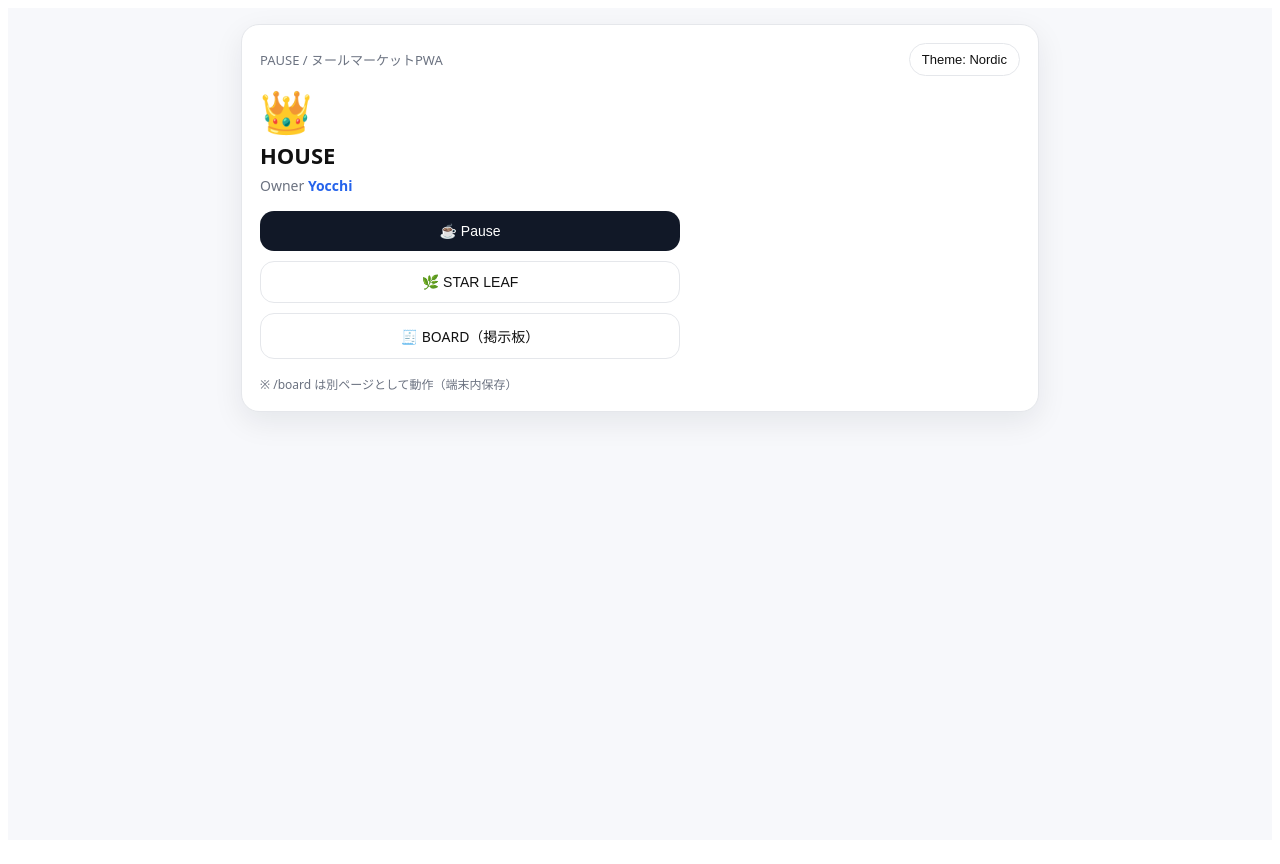
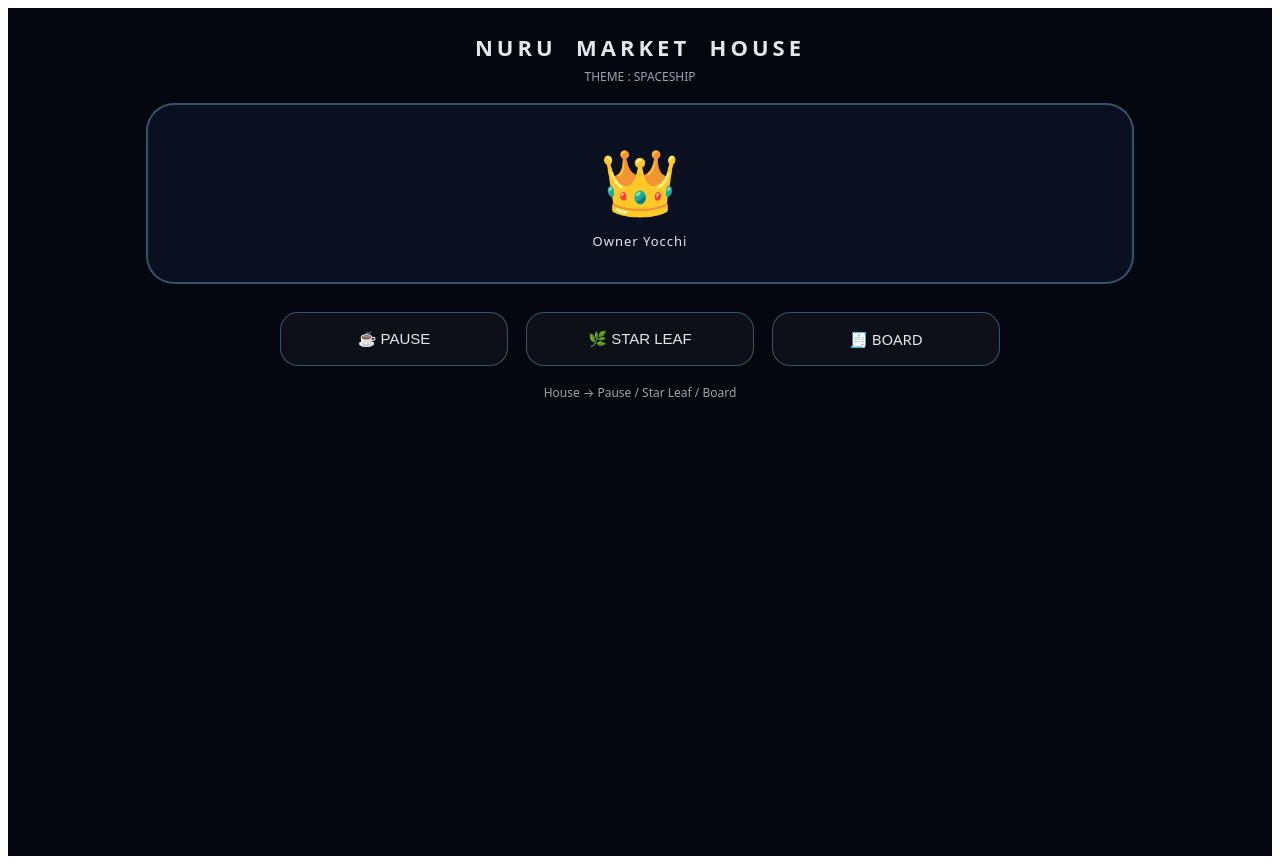
Before and after one commit to kan0601g-maker/pause-pwa, a Next.js app: page / in a window 1280 px wide. Built offline with nearby package versions, Linux system fonts and the light colour scheme.

Commit message:
Update page.js

```diff
--- a/app/page.js
+++ b/app/page.js
@@ -1,287 +1,137 @@
 "use client";
 
-import React, { useEffect, useMemo, useState } from "react";
+import React, { useState } from "react";
 import Link from "next/link";
 
 export default function Home() {
-  const [view, setView] = useState("HOUSE"); // HOUSE | PAUSE | STAR
-  const [theme, setTheme] = useState("NORDIC"); // NORDIC | SPACESHIP
-  const [scanning, setScanning] = useState(false);
-  const [scanMsg, setScanMsg] = useState("");
+  const [view, setView] = useState("HOUSE");
 
-  const T = useMemo(() => {
-    if (theme === "SPACESHIP") {
-      return {
-        pageBg: "#0b1020",
-        cardBg: "#111a33",
-        text: "#e5e7eb",
-        sub: "#9ca3af",
-        border: "rgba(255,255,255,0.12)",
-        btnBg: "#1f2a4d",
-        btnText: "#e5e7eb",
-        accent: "#7dd3fc",
-      };
-    }
-    // NORDIC
-    return {
-      pageBg: "#f7f8fb",
-      cardBg: "#ffffff",
-      text: "#111111",
-      sub: "#6b7280",
-      border: "#e5e7eb",
-      btnBg: "#111827",
-      btnText: "#ffffff",
-      accent: "#2563eb",
-    };
-  }, [theme]);
-
-  useEffect(() => {
-    if (!scanning) return;
-    setScanMsg("SCANNING...");
-    const t1 = setTimeout(() => setScanMsg("SCANNING... 50%"), 900);
-    const t2 = setTimeout(() => setScanMsg("SCANNING COMPLETE."), 2000);
-    const t3 = setTimeout(() => setScanning(false), 2000);
-    return () => {
-      clearTimeout(t1);
-      clearTimeout(t2);
-      clearTimeout(t3);
-    };
-  }, [scanning]);
+  const bg = "#05070f";
+  const card = "#0b1020";
+  const border = "rgba(125,211,252,0.35)";
+  const text = "#e5e7eb";
+  const sub = "#9ca3af";
 
   const shell = {
     minHeight: "100vh",
-    background: T.pageBg,
-    color: T.text,
+    background: bg,
+    color: text,
     fontFamily:
-      'ui-sans-serif, system-ui, -apple-system, "Segoe UI", Roboto, "Helvetica Neue", Arial',
-    padding: 16,
+      'ui-sans-serif, system-ui, -apple-system, "Segoe UI", Roboto, Arial',
+    padding: 24,
   };
 
-  const card = {
-    maxWidth: 760,
+  const frame = {
+    maxWidth: 920,
     margin: "0 auto",
-    border: `1px solid ${T.border}`,
-    borderRadius: 18,
-    padding: 18,
-    background: T.cardBg,
-    boxShadow:
-      theme === "SPACESHIP"
-        ? "0 10px 30px rgba(0,0,0,0.35)"
-        : "0 10px 30px rgba(17,24,39,0.08)",
+    borderRadius: 28,
+    border: `2px solid ${border}`,
+    background: card,
+    padding: 32,
+    textAlign: "center",
   };
 
-  const topRow = {
-    display: "flex",
-    alignItems: "center",
-    justifyContent: "space-between",
-    gap: 12,
-    marginBottom: 14,
+  const btnBase = {
+    padding: "16px 20px",
+    borderRadius: 18,
+    fontSize: 15,
+    cursor: "pointer",
+    border: `1px solid ${border}`,
+    background: "rgba(255,255,255,0.04)",
+    color: text,
   };
-
-  const pillBtn = {
-    border: `1px solid ${T.border}`,
-    background: "transparent",
-    color: T.text,
-    padding: "8px 12px",
-    borderRadius: 999,
-    fontSize: 13,
-    cursor: "pointer",
-  };
-
-  const primaryBtn = {
-    border: "none",
-    background: T.btnBg,
-    color: T.btnText,
-    padding: "12px 14px",
-    borderRadius: 14,
-    fontSize: 14,
-    cursor: "pointer",
-    width: "100%",
-  };
-
-  const secondaryBtn = {
-    border: `1px solid ${T.border}`,
-    background: "transparent",
-    color: T.text,
-    padding: "12px 14px",
-    borderRadius: 14,
-    fontSize: 14,
-    cursor: "pointer",
-    width: "100%",
-  };
-
-  const linkBtn = {
-    textDecoration: "none",
-    display: "block",
-    textAlign: "center",
-    border: `1px solid ${T.border}`,
-    background: "transparent",
-    color: T.text,
-    padding: "12px 14px",
-    borderRadius: 14,
-    fontSize: 14,
-  };
-
-  function ThemeToggle() {
-    return (
-      <button
-        style={pillBtn}
-        onClick={() => setTheme((t) => (t === "NORDIC" ? "SPACESHIP" : "NORDIC"))}
-        title="Theme toggle"
-      >
-        Theme: {theme === "NORDIC" ? "Nordic" : "Spaceship"}
-      </button>
-    );
-  }
 
   return (
     <div style={shell}>
-      <div style={card}>
-        {/* 共通ヘッダー */}
-        <div style={topRow}>
-          <div style={{ fontSize: 13, color: T.sub }}>
-            PAUSE / ヌールマーケットPWA
+      {view === "HOUSE" && (
+        <>
+          <div style={{ textAlign: "center", marginBottom: 18 }}>
+            <div style={{ fontSize: 22, letterSpacing: 4, fontWeight: 700 }}>
+              NURU&nbsp;&nbsp;MARKET&nbsp;&nbsp;HOUSE
             </div>
-          <ThemeToggle />
+            <div style={{ fontSize: 12, color: sub, marginTop: 6 }}>
+              THEME : SPACESHIP
+            </div>
           </div>
 
-        {/* 画面 */}
-        {view === "HOUSE" && (
-          <div>
-            <div style={{ fontSize: 42, lineHeight: 1, marginBottom: 8 }}>👑</div>
-            <div style={{ fontSize: 22, fontWeight: 700, marginBottom: 6 }}>
-              HOUSE
+          <div style={frame}>
+            <div style={{ fontSize: 64, marginBottom: 8 }}>👑</div>
+            <div style={{ fontSize: 13, letterSpacing: 1 }}>
+              Owner&nbsp;Yocchi
             </div>
-            <div style={{ color: T.sub, fontSize: 14, marginBottom: 16 }}>
-              Owner <span style={{ color: T.accent, fontWeight: 700 }}>Yocchi</span>
+          </div>
+
+          {/* ▼▼ ここがボタンゾーン ▼▼ */}
+          <div
+            style={{
+              maxWidth: 720,
+              margin: "28px auto 0",
+              display: "grid",
+              gridTemplateColumns: "1fr 1fr 1fr",
+              gap: 18,
+            }}
+          >
+            <button style={btnBase} onClick={() => setView("PAUSE")}>
+              ☕ PAUSE
+            </button>
+
+            <button style={btnBase} onClick={() => setView("STAR")}>
+              🌿 STAR LEAF
+            </button>
+
+            {/* ★ ここが BOARD */}
+            <Link
+              href="/board"
+              style={{
+                ...btnBase,
+                textDecoration: "none",
+                display: "flex",
+                alignItems: "center",
+                justifyContent: "center",
+                gap: 6,
+              }}
+            >
+              🧾 BOARD
+            </Link>
           </div>
 
           <div
             style={{
-                display: "grid",
-                gridTemplateColumns: "1fr",
-                gap: 10,
-                maxWidth: 420,
+              textAlign: "center",
+              marginTop: 18,
+              fontSize: 12,
+              color: sub,
             }}
           >
-              <button style={primaryBtn} onClick={() => setView("PAUSE")}>
-                ☕ Pause
-              </button>
-
-              <button style={secondaryBtn} onClick={() => setView("STAR")}>
-                🌿 STAR LEAF
-              </button>
-
-              {/* ★ 追加：/board 直行導線 */}
-              <Link href="/board" style={linkBtn}>
-                🧾 BOARD（掲示板）
-              </Link>
+            House → Pause / Star Leaf / Board
           </div>
-
-            <div style={{ marginTop: 16, color: T.sub, fontSize: 12 }}>
-              ※ /board は別ページとして動作（端末内保存）
-            </div>
-          </div>
+        </>
       )}
 
       {view === "PAUSE" && (
-          <div>
+        <div style={frame}>
           <button
-              style={pillBtn}
             onClick={() => setView("HOUSE")}
-              title="Back to HOUSE"
+            style={{ ...btnBase, marginBottom: 16 }}
           >
             ← HOUSE
           </button>
-
-            <div style={{ marginTop: 14, fontSize: 20, fontWeight: 700 }}>
-              PAUSE
-            </div>
-            <div style={{ marginTop: 6, color: T.sub, fontSize: 14 }}>
-              くつろいでいってください。
-            </div>
-
-            <div style={{ marginTop: 14, display: "grid", gap: 10 }}>
-              <Link href="/board" style={linkBtn}>
-                /board
-              </Link>
-              <Link href="/rooms/yottemita" style={linkBtn}>
-                /rooms/yottemita
-              </Link>
-              <Link href="/rooms/poem" style={linkBtn}>
-                /rooms/poem
-              </Link>
-              <Link href="/rooms/manager" style={linkBtn}>
-                /rooms/manager
-              </Link>
-            </div>
+          <div style={{ fontSize: 20, marginBottom: 8 }}>PAUSE</div>
+          <div style={{ color: sub }}>くつろいでいってください。</div>
         </div>
       )}
 
       {view === "STAR" && (
-          <div
-            style={{
-              background: "#000000",
-              color: "#22c55e",
-              borderRadius: 16,
-              padding: 16,
-              border: `1px solid ${T.border}`,
-            }}
-          >
+        <div style={frame}>
           <button
-              style={{
-                ...pillBtn,
-                border: `1px solid rgba(34,197,94,0.45)`,
-                color: "#22c55e",
-              }}
             onClick={() => setView("HOUSE")}
+            style={{ ...btnBase, marginBottom: 16 }}
           >
             ← HOUSE
           </button>
-
-            <div style={{ marginTop: 12, fontSize: 18, fontWeight: 800 }}>
-              STAR LEAF
-            </div>
-
-            <button
-              onClick={() => setScanning(true)}
-              disabled={scanning}
-              style={{
-                marginTop: 12,
-                width: "100%",
-                border: "1px solid rgba(34,197,94,0.45)",
-                background: "transparent",
-                color: "#22c55e",
-                padding: "12px 14px",
-                borderRadius: 14,
-                cursor: scanning ? "not-allowed" : "pointer",
-                fontSize: 14,
-              }}
-            >
-              SCANNING START
-            </button>
-
-            <div style={{ marginTop: 10, fontSize: 13, opacity: 0.9 }}>
-              {scanning ? scanMsg : scanMsg || "READY."}
-            </div>
-
-            <div style={{ marginTop: 14 }}>
-              <Link
-                href="/"
-                style={{
-                  display: "inline-block",
-                  color: "#22c55e",
-                  textDecoration: "none",
-                  borderBottom: "1px solid rgba(34,197,94,0.6)",
-                  paddingBottom: 2,
-                }}
-              >
-                ヌールマーケットへ戻る
-              </Link>
-            </div>
+          <div style={{ fontSize: 20, color: "#22c55e" }}>STAR LEAF</div>
         </div>
       )}
     </div>
-    </div>
   );
 }
```
Lines whose indentation alone changed are shown as unchanged.
